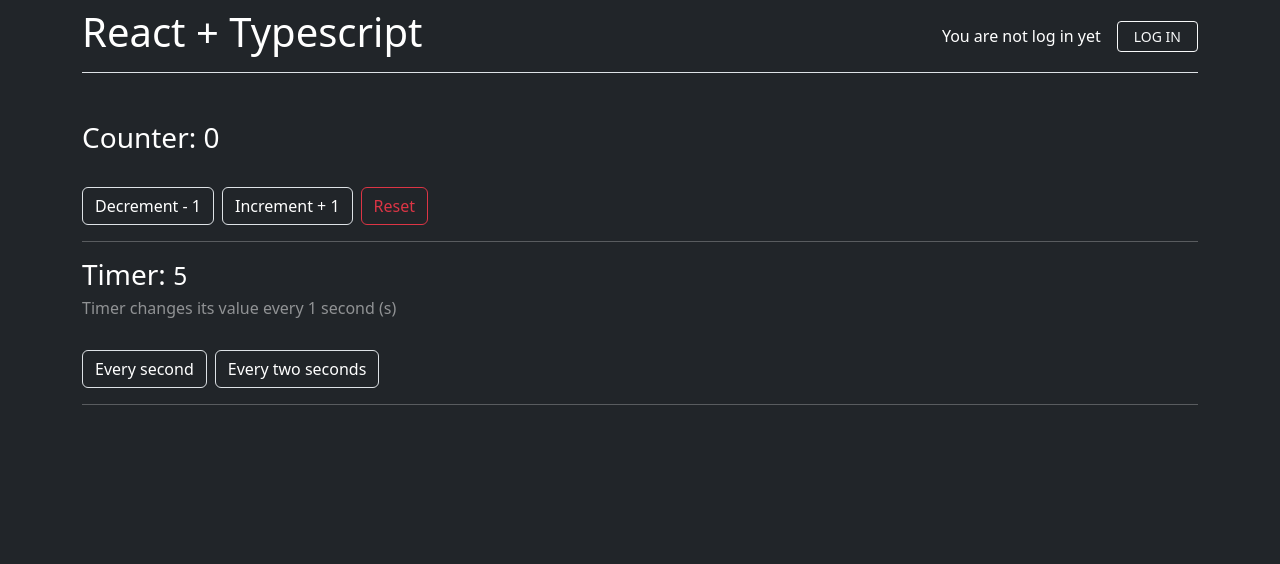
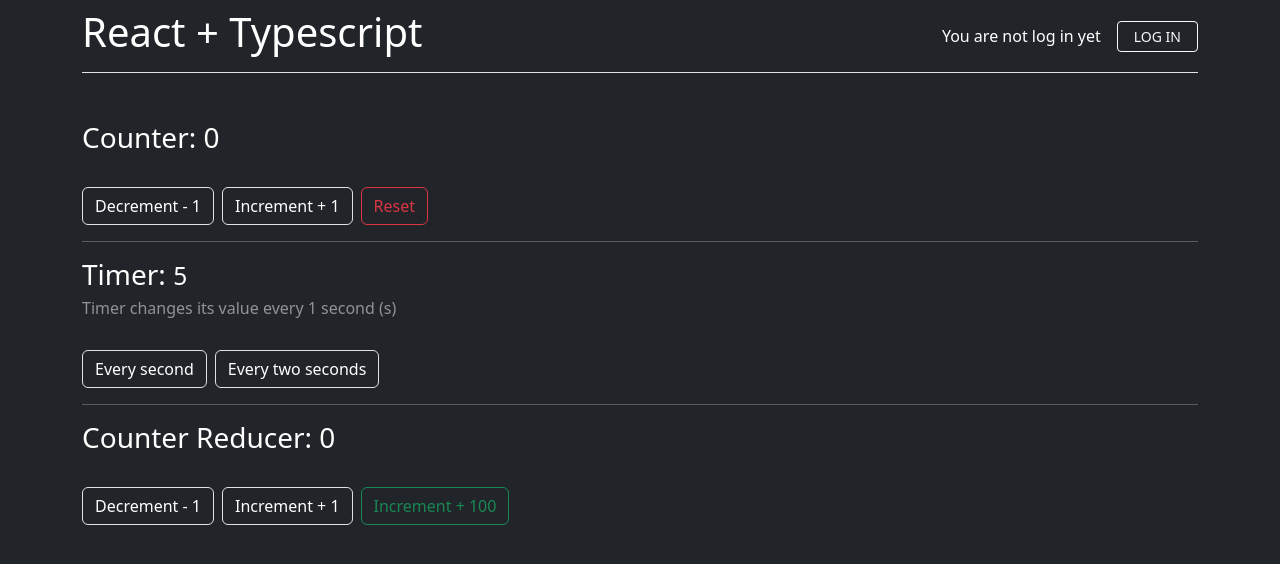
Before and after one commit to gaboslm/react-ts, a React (Create React App) app: page / in a window 1280 px wide. Shown: the top 564 px of the page. Built offline with nearby package versions, Linux system fonts and the light colour scheme.

Commit message:
feat: counter using reducer

```diff
--- a/src/App.tsx
+++ b/src/App.tsx
@@ -1,6 +1,7 @@
 import { Counter } from './components/Counter';
 import { Auth } from './components/Auth';
 import { Timer } from './components/Timer';
+import { Reducer } from './components/Reducer';
 
 function App() {
   return (
@@ -14,6 +15,7 @@
     <hr />
     <Timer />
     <hr />
+    <Reducer />
     </>
   );
 }
--- /dev/null
+++ b/src/components/Reducer/index.tsx
@@ -0,0 +1,36 @@
+import { useReducer } from "react"
+import { useCounterState, useCounterReducer } from "../../state"
+
+export const Reducer = () => {
+	const [state, dispatch] = useReducer(useCounterReducer, useCounterState)
+
+	return (
+		<>
+			<h3>Counter Reducer: { state.counter }</h3>
+
+			<br />
+			<div className="d-flex gap-2">
+				<button
+					className="btn btn-dark border text-white"
+					onClick={() => dispatch({ type: 'decrement' })}
+				>
+					Decrement - 1
+				</button>
+
+				<button
+					className="btn btn-dark border text-white"
+					onClick={() => dispatch({ type: 'increment' })}
+				>
+					Increment + 1
+				</button>
+
+				<button
+					className="btn btn-outline-success"
+					onClick={() => dispatch({ type: 'custom', incrementBy: 100 })}
+				>
+					Increment + 100
+				</button>
+			</div>
+		</>
+	)
+}
--- /dev/null
+++ b/src/state/counter.ts
@@ -0,0 +1,39 @@
+export const useCounterState = {
+	counter: 0
+}
+
+type useCounterStateType = typeof useCounterState
+
+export type userCounterActions = {
+	type: 'increment'
+} | {
+	type: 'decrement'
+} | {
+	type: 'custom'
+	incrementBy: number
+}
+
+export const useCounterReducer = ( state: useCounterStateType, action: userCounterActions ): useCounterStateType => {
+	switch (action.type){
+		case 'increment': {
+			return {
+				...state,
+				counter: state.counter + 1
+			}
+		}
+		case 'decrement': {
+			return {
+				...state,
+				counter: state.counter - 1
+			}
+		}
+		case 'custom': {
+			return {
+				...state,
+				counter: state.counter + action.incrementBy
+			}
+		}
+		default:
+			return state;
+	}
+}
--- /dev/null
+++ b/src/state/index.ts
@@ -0,0 +1 @@
+export * from './counter'
```
